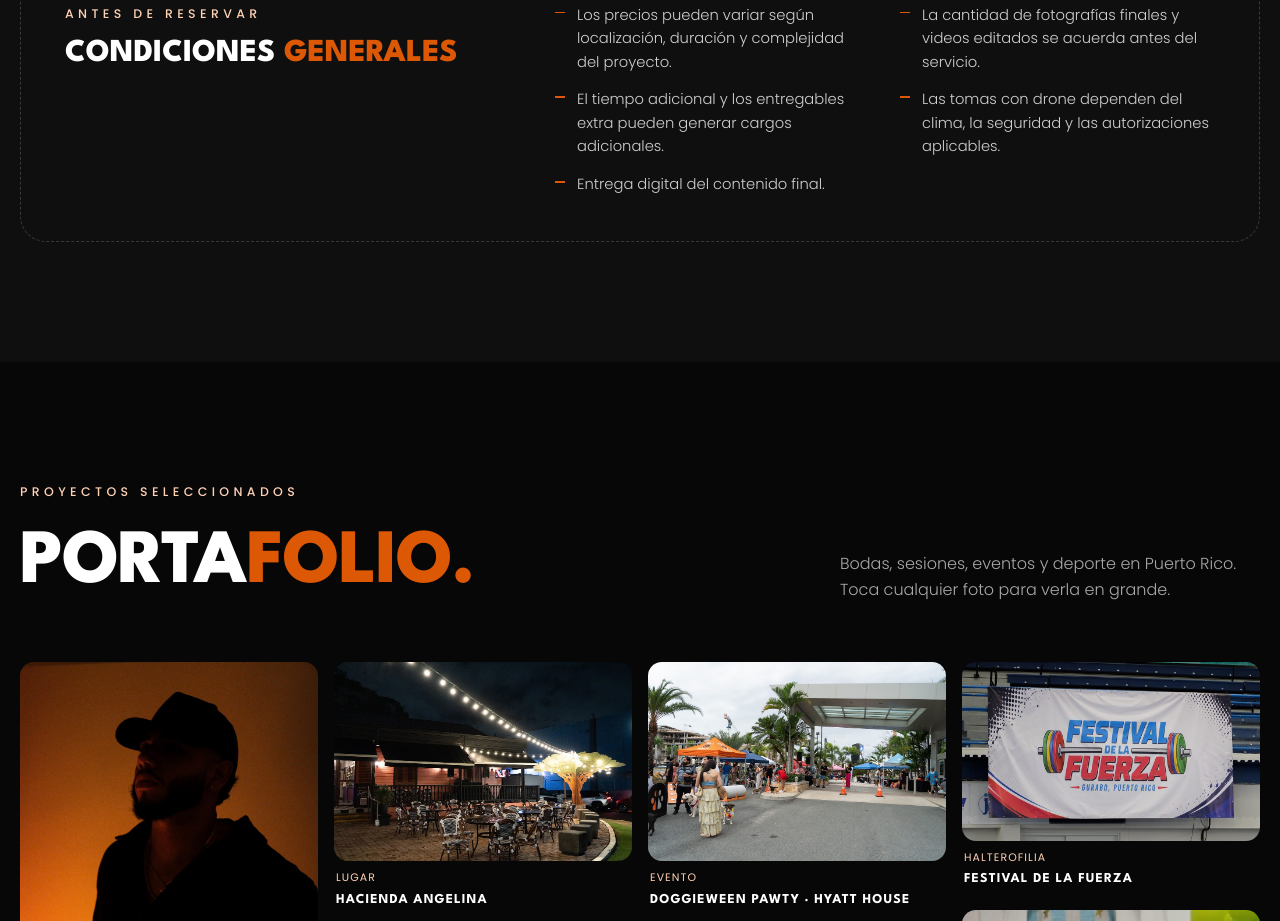
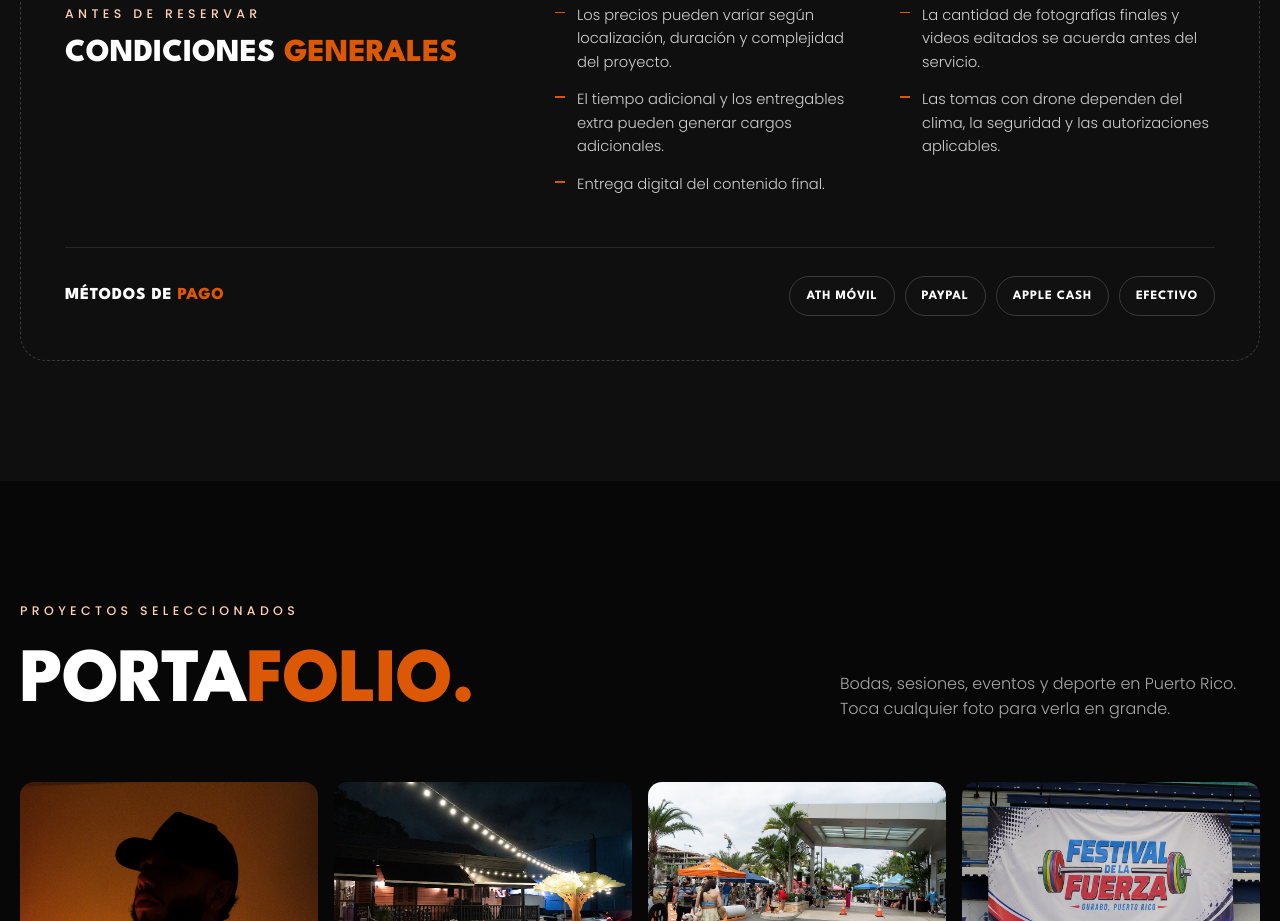
Before and after one commit to nicolasbeharr/deltafilms, a plain HTML site: page index.html in a window 1280 px wide. Shown: the part 4479-5400 px from the top of the page. Drawn offline with Linux system fonts and the light colour scheme; a web font is replaced by a local one.

Commit message:
Agregar métodos de pago aceptados (ATH Móvil, PayPal, Apple Cash, efectivo)
Co-Authored-By: Claude Opus 5.5 <noreply@anthropic.com>

```diff
--- a/index.html
+++ b/index.html
@@ -162,6 +162,13 @@ section{padding:120px 0}
 .conditions ul{list-style:none;display:grid;grid-template-columns:1fr 1fr;gap:14px 30px}
 .conditions li{color:#cfcfcf;font-size:.92rem;padding-left:22px;position:relative}
 .conditions li::before{content:"";position:absolute;left:0;top:.55em;width:10px;height:1.5px;background:var(--orange)}
+.pay{grid-column:1/-1;display:flex;align-items:center;gap:18px 28px;flex-wrap:wrap;padding-top:28px;border-top:1px solid var(--line)}
+.pay h4{font-family:var(--display);font-weight:800;text-transform:uppercase;letter-spacing:.04em;font-size:1.05rem;margin-right:auto}
+.conditions .pay-list{display:flex;flex-wrap:wrap;gap:10px;list-style:none}
+.conditions .pay-list li{padding:9px 16px;border:1px solid #3a3a3a;border-radius:999px;font-family:var(--display);font-weight:700;letter-spacing:.06em;text-transform:uppercase;font-size:.8rem;color:#fff;background:#111}
+.conditions .pay-list li::before{display:none}
+.pay-note{margin-top:18px;color:var(--muted);font-size:.85rem}
+.pay-note b{color:var(--peach);font-weight:500}
 
 /* portfolio */
 .masonry{columns:4 260px;column-gap:16px}
@@ -472,6 +479,12 @@ footer .brand img{height:32px}
         <li>Las tomas con drone dependen del clima, la seguridad y las autorizaciones aplicables.</li>
         <li>Entrega digital del contenido final.</li>
       </ul>
+      <div class="pay">
+        <h4>Métodos de <span class="accent">pago</span></h4>
+        <ul class="pay-list" aria-label="Métodos de pago aceptados">
+          <li>ATH Móvil</li><li>PayPal</li><li>Apple Cash</li><li>Efectivo</li>
+        </ul>
+      </div>
     </div>
   </div>
 </section>
@@ -585,6 +598,7 @@ footer .brand img{height:32px}
         <span class="ico"><svg viewBox="0 0 24 24" fill="none" stroke="#fff" stroke-width="2"><rect x="3" y="5" width="18" height="14" rx="2"/><path d="M3 7l9 6 9-6"/></svg></span>
         <span><small>Email</small><b>deltafilms0288@gmail.com</b></span></a>
     </div>
+    <p class="pay-note rv">Aceptamos <b>ATH Móvil</b>, <b>PayPal</b>, <b>Apple Cash</b> y <b>efectivo</b>.</p>
   </div>
 </section>
 
```
